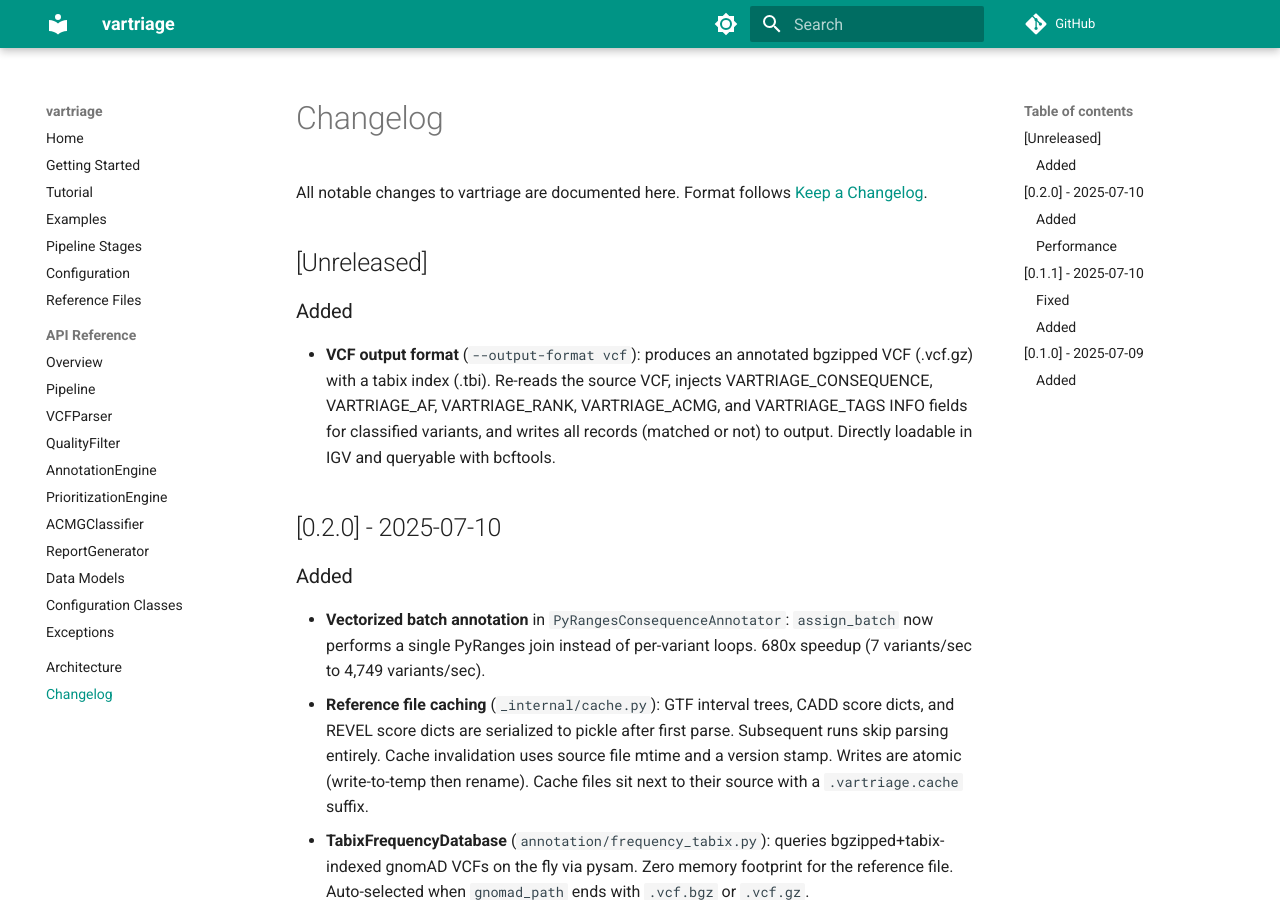
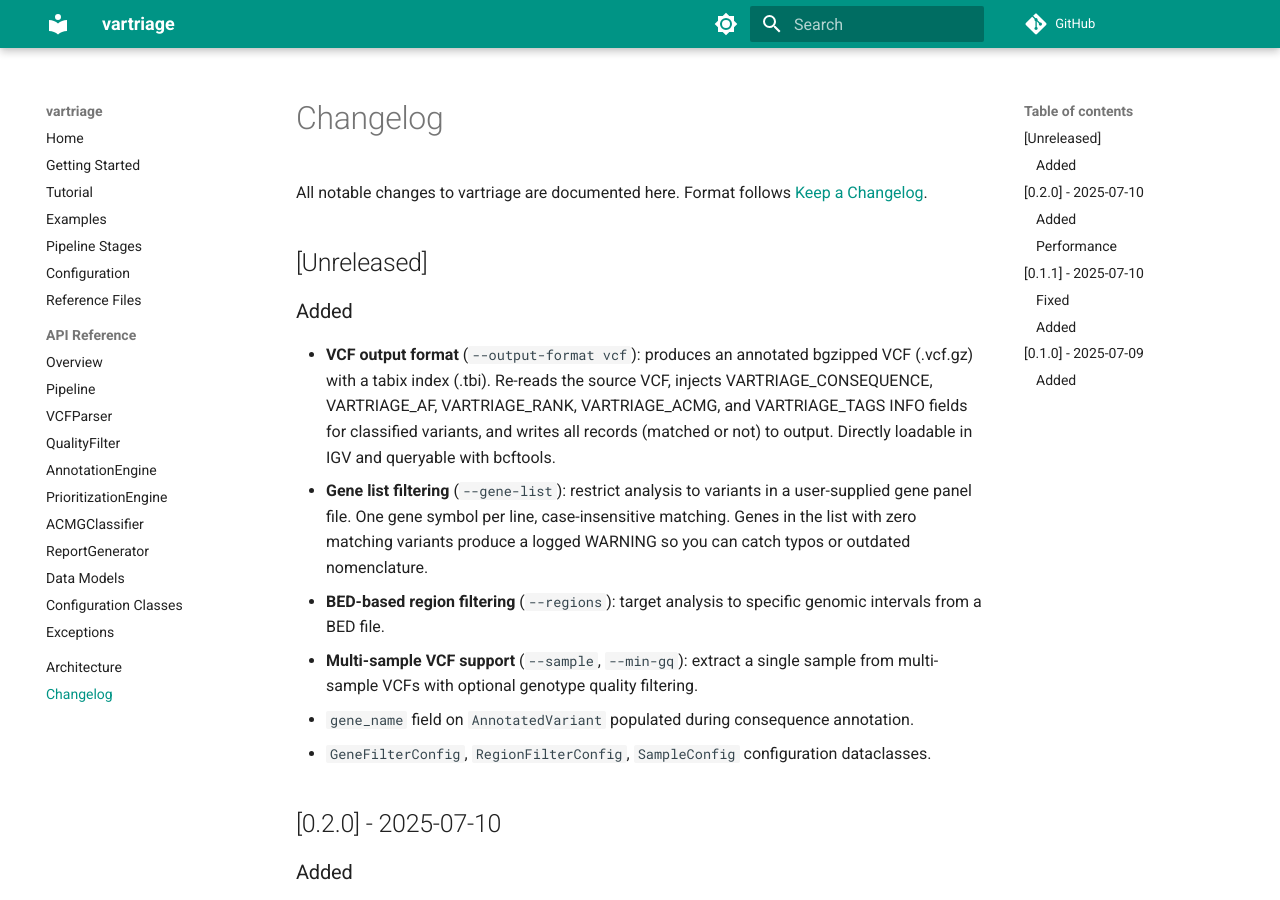
Before and after one commit to Behordeun/vartriage, an MkDocs documentation site: the page built from docs/changelog.md, in a window 1280 px wide and 900 px high. Built offline with MkDocs 1.6.1 and Material for MkDocs 9.7.7, drawn with Linux system fonts in a browser that asks for light colours; comment, search, counter and statistics services are not loaded.

Commit message:
docs: document gene list filtering, region filter, and sample extraction
Update README with new pipeline stages, CLI options, config tables, and gene list file format. Add Unreleased section to changelog.

```diff
--- a/docs/changelog.md
+++ b/docs/changelog.md
@@ -7,6 +7,11 @@
 ### Added
 
 - **VCF output format** (`--output-format vcf`): produces an annotated bgzipped VCF (.vcf.gz) with a tabix index (.tbi). Re-reads the source VCF, injects VARTRIAGE_CONSEQUENCE, VARTRIAGE_AF, VARTRIAGE_RANK, VARTRIAGE_ACMG, and VARTRIAGE_TAGS INFO fields for classified variants, and writes all records (matched or not) to output. Directly loadable in IGV and queryable with bcftools.
+- **Gene list filtering** (`--gene-list`): restrict analysis to variants in a user-supplied gene panel file. One gene symbol per line, case-insensitive matching. Genes in the list with zero matching variants produce a logged WARNING so you can catch typos or outdated nomenclature.
+- **BED-based region filtering** (`--regions`): target analysis to specific genomic intervals from a BED file.
+- **Multi-sample VCF support** (`--sample`, `--min-gq`): extract a single sample from multi-sample VCFs with optional genotype quality filtering.
+- `gene_name` field on `AnnotatedVariant` populated during consequence annotation.
+- `GeneFilterConfig`, `RegionFilterConfig`, `SampleConfig` configuration dataclasses.
 
 ## [0.2.0] - 2025-07-10
 
```
Also changed, not shown: README.md (+81 -40 lines).
